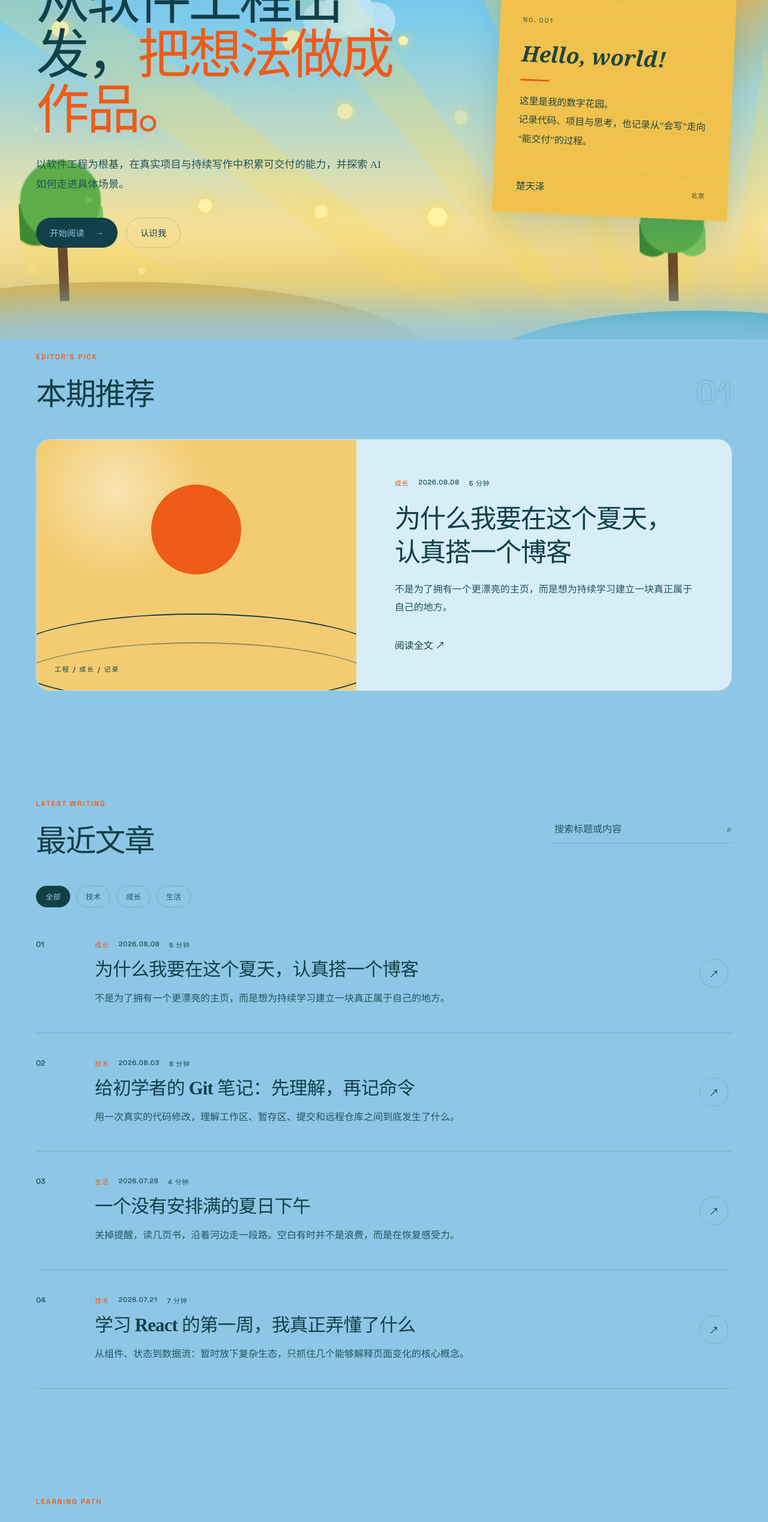
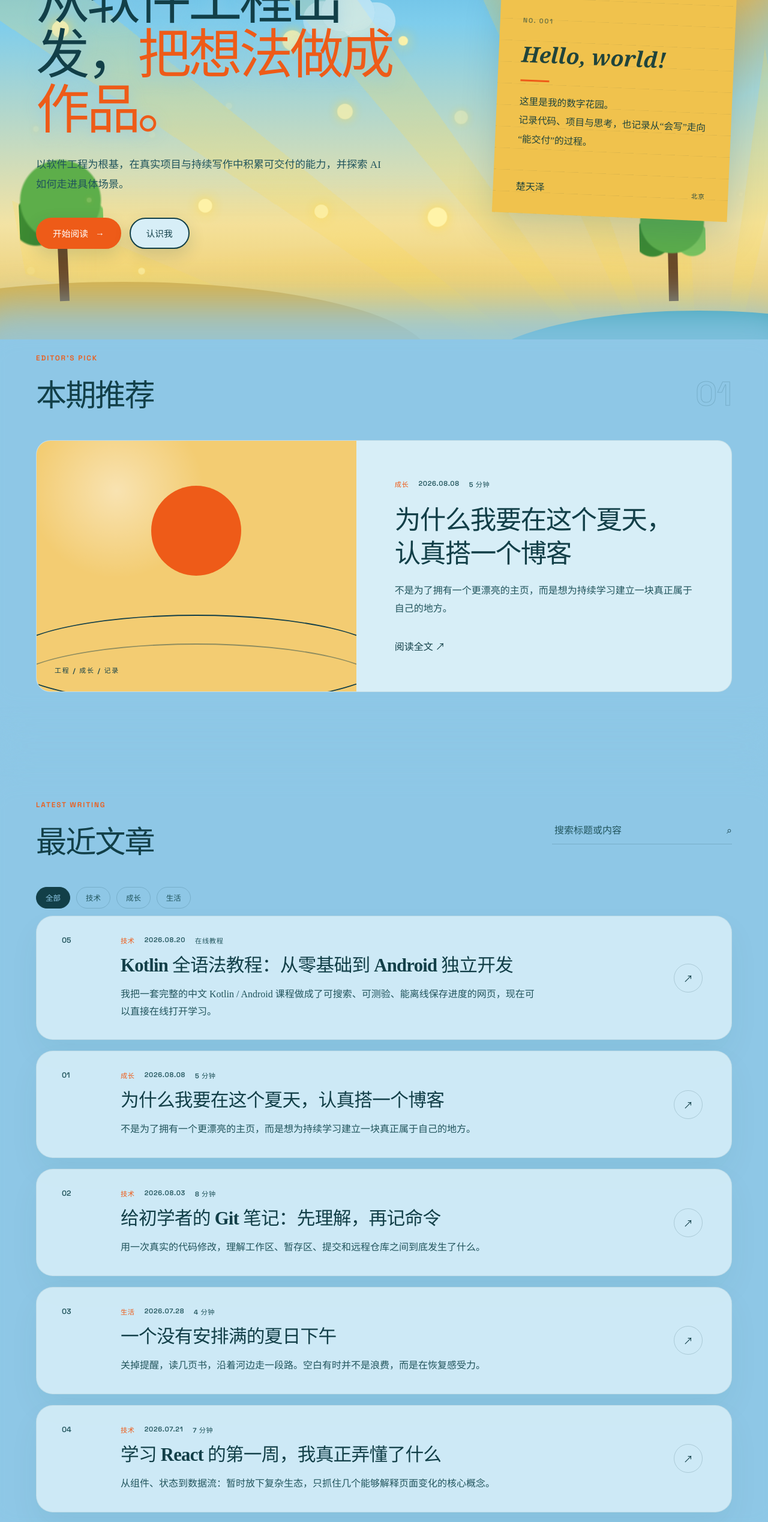
Before and after one commit to Skychutt/my-blog, a React (Vite) app: page / in a window 1280 px wide. Shown: the part 234-2772 px from the top of the page at 60% size. Built offline with nearby package versions, Linux system fonts and the light colour scheme.

Commit message:
上传了一篇文章并且加强了ui

```diff
--- a/src/App.tsx
+++ b/src/App.tsx
@@ -35,8 +35,8 @@
   "spring-night": "#2a1522",
   "summer-day": "#5eadd8",
   "summer-night": "#102436",
-  "autumn-day": "#c44a1c",
-  "autumn-night": "#2a1208",
+  "autumn-day": "#d7c39a",
+  "autumn-night": "#241e16",
   "winter-day": "#8aa6c2",
   "winter-night": "#0d1828",
 };
@@ -360,6 +360,15 @@
   );
 }
 
+function postHref(post: Post) {
+  return post.externalUrl ?? `#/post/${post.slug}`;
+}
+
+function postLinkProps(post: Post) {
+  if (!post.externalUrl) return {};
+  return { target: "_blank", rel: "noreferrer" } as const;
+}
+
 function PostMeta({ post }: { post: Post }) {
   return (
     <div className="post-meta">
@@ -374,9 +383,8 @@
   const [category, setCategory] = useState<Category>("全部");
   const [query, setQuery] = useState("");
   const featured = posts.find((post) => post.featured) ?? posts[0];
-  const visiblePosts = useMemo(() => {
   const keyword = query.trim().toLowerCase();
-    return posts.filter((post) => {
+  const visiblePosts = posts.filter((post) => {
     const inCategory = category === "全部" || post.category === category;
     const matches =
       !keyword ||
@@ -385,7 +393,6 @@
         .includes(keyword);
     return inCategory && matches;
   });
-  }, [category, query]);
 
   return (
     <>
@@ -433,7 +440,7 @@
             </div>
             <span className="section-number">{featured.number}</span>
           </div>
-          <a className="featured-card" href={`#/post/${featured.slug}`}>
+          <a className="featured-card" href={postHref(featured)} {...postLinkProps(featured)}>
             <div className="featured-art" aria-hidden="true">
               <div className="sun" />
               <div className="horizon line-one" />
@@ -444,7 +451,7 @@
               <PostMeta post={featured} />
               <h3>{featured.title}</h3>
               <p>{featured.excerpt}</p>
-              <span className="text-link">阅读全文 ↗</span>
+              <span className="text-link">{featured.externalUrl ? "打开教程 ↗" : "阅读全文 ↗"}</span>
             </div>
           </a>
         </section>
@@ -485,11 +492,11 @@
                 <div className="post-summary">
                   <PostMeta post={post} />
                   <h3>
-                    <a href={`#/post/${post.slug}`}>{post.title}</a>
+                    <a href={postHref(post)} {...postLinkProps(post)}>{post.title}</a>
                   </h3>
                   <p>{post.excerpt}</p>
                 </div>
-                <a className="round-link" href={`#/post/${post.slug}`} aria-label={`阅读：${post.title}`}>
+                <a className="round-link" href={postHref(post)} {...postLinkProps(post)} aria-label={`阅读：${post.title}`}>
                   ↗
                 </a>
               </article>
@@ -629,6 +636,11 @@
           <PostMeta post={post} />
           <h1>{post.title}</h1>
           <p>{post.excerpt}</p>
+          {post.externalUrl && (
+            <a className="button button-primary article-cta" href={post.externalUrl} target="_blank" rel="noreferrer">
+              打开在线教程 ↗
+            </a>
+          )}
         </header>
         <article className="article-body">
           {post.sections.map((section, index) => {
@@ -643,7 +655,9 @@
         </article>
         <nav className="article-next shell" aria-label="文章结尾导航">
           <a href="#/">← 查看全部文章</a>
-          <a href={siteConfig.github} target="_blank" rel="noreferrer">访问 GitHub ↗</a>
+          <a href={post.externalUrl ?? siteConfig.github} target="_blank" rel="noreferrer">
+            {post.externalUrl ? "打开在线教程 ↗" : "访问 GitHub ↗"}
+          </a>
         </nav>
       </main>
       <Footer />
--- a/src/data/posts.ts
+++ b/src/data/posts.ts
@@ -14,10 +14,48 @@
   readingTime: string;
   featured?: boolean;
   number: string;
+  externalUrl?: string;
   sections: PostSection[];
 };
 
 export const posts: Post[] = [
+  {
+    slug: "kotlin-syntax-course",
+    title: "Kotlin 全语法教程：从零基础到 Android 独立开发",
+    excerpt:
+      "我把一套完整的中文 Kotlin / Android 课程做成了可搜索、可测验、能离线保存进度的网页，现在可以直接在线打开学习。",
+    category: "技术",
+    date: "2026-08-20",
+    displayDate: "2026.08.20",
+    readingTime: "在线教程",
+    number: "05",
+    externalUrl: "https://skychutt.github.io/Kotlin_study/",
+    sections: [
+      {
+        type: "paragraph",
+        text: "暑假里我整理了一套从 Kotlin 语法到现代 Android 独立开发的中文教程，做成了带目录、搜索、进度保存、代码复制、深色模式和测验的网页。源码在 GitHub，网页也可以直接打开学习。",
+      },
+      { type: "heading", text: "这套教程里有什么" },
+      {
+        type: "list",
+        items: [
+          "Kotlin 语法：变量、空安全、函数、类、集合、协程与 Flow",
+          "Android 基础：生命周期、Intent、权限与项目结构",
+          "Jetpack Compose、Navigation、ViewModel 与数据层",
+          "网络、Room、离线同步，以及可验收的毕业项目",
+        ],
+      },
+      {
+        type: "quote",
+        text: "最好的教程不是收藏夹里的链接，而是自己能打开、能改、能一直学下去的作品。",
+      },
+      { type: "heading", text: "怎么开始" },
+      {
+        type: "paragraph",
+        text: "点下方按钮即可打开在线网页。仓库地址是 https://github.com/Skychutt/Kotlin_study ，也可以把 HTML 下载下来离线阅读，学习进度会保存在浏览器里。",
+      },
+    ],
+  },
   {
     slug: "why-i-built-this-blog",
     title: "为什么我要在这个夏天，认真搭一个博客",
--- a/src/styles.css
+++ b/src/styles.css
@@ -78,38 +78,38 @@
 
 :root[data-theme="autumn-day"] {
   color-scheme: light;
-  --paper: #e0893c;
-  --paper-raised: #f3d09a;
-  --ink: #3b1608;
-  --ink-soft: #5c2810;
-  --accent: #9a1f0a;
-  --accent-soft: #e8a24a;
-  --line: rgba(59, 22, 8, 0.22);
-  --shadow: 0 24px 60px rgba(90, 24, 8, 0.22);
-  --note: #f0b050;
-  --note-ink: #3b1608;
-  --inverse: #4a1608;
-  --inverse-ink: #ffe9c8;
-  --inverse-muted: rgba(255, 233, 200, 0.86);
-  --accent-on-inverse: #ffb45c;
+  --paper: #d7c39a;
+  --paper-raised: #ead9b8;
+  --ink: #3f3324;
+  --ink-soft: #5c4d38;
+  --accent: #b8863a;
+  --accent-soft: #e2c88a;
+  --line: rgba(63, 51, 36, 0.18);
+  --shadow: 0 24px 60px rgba(80, 58, 28, 0.16);
+  --note: #e4c98a;
+  --note-ink: #3f3324;
+  --inverse: #4a3c28;
+  --inverse-ink: #f4ead4;
+  --inverse-muted: rgba(244, 234, 212, 0.86);
+  --accent-on-inverse: #e0b56a;
 }
 
 :root[data-theme="autumn-night"] {
   color-scheme: dark;
-  --paper: #241109;
-  --paper-raised: #3b1d10;
-  --ink: #ffe8c4;
-  --ink-soft: #e8c49a;
-  --accent: #ff8a3d;
-  --accent-soft: #4a2810;
-  --line: rgba(255, 232, 196, 0.22);
-  --shadow: 0 24px 60px rgba(0, 0, 0, 0.45);
-  --note: #d4893a;
-  --note-ink: #2a1408;
-  --inverse: #140805;
-  --inverse-ink: #ffe8c4;
-  --inverse-muted: rgba(255, 232, 196, 0.86);
-  --accent-on-inverse: #ff8a3d;
+  --paper: #241e16;
+  --paper-raised: #342c22;
+  --ink: #f0e4c8;
+  --ink-soft: #d4c4a4;
+  --accent: #d4a24e;
+  --accent-soft: #4a3c28;
+  --line: rgba(240, 228, 200, 0.2);
+  --shadow: 0 24px 60px rgba(0, 0, 0, 0.42);
+  --note: #c4a05a;
+  --note-ink: #2a2218;
+  --inverse: #16120c;
+  --inverse-ink: #f0e4c8;
+  --inverse-muted: rgba(240, 228, 200, 0.86);
+  --accent-on-inverse: #d4a24e;
 }
 
 :root[data-theme="winter-day"] {
@@ -368,36 +368,36 @@
 
 :root[data-theme="autumn-day"] .theme-sky {
   background:
-    radial-gradient(ellipse 80% 50% at 18% 0%, #ef4e1c 0%, transparent 50%),
-    radial-gradient(ellipse 62% 44% at 92% 8%, #ffb02a 0%, transparent 48%),
-    linear-gradient(180deg, #b52a10 0%, #e25c20 30%, #ee9a3a 62%, #f3c56a 100%);
+    radial-gradient(ellipse 70% 42% at 78% 8%, #f0d9a0 0%, transparent 46%),
+    radial-gradient(ellipse 80% 40% at 20% 100%, #c4a86a 0%, transparent 50%),
+    linear-gradient(180deg, #c8b07a 0%, #e2c894 38%, #d4b882 72%, #b89a68 100%);
 }
 :root[data-theme="autumn-night"] .theme-sky {
   background:
-    radial-gradient(ellipse 70% 48% at 22% 0%, #8a220c 0%, transparent 50%),
-    linear-gradient(180deg, #1a0804 0%, #3a1408 40%, #4a220c 100%);
+    radial-gradient(ellipse 55% 36% at 78% 10%, #8a7048 0%, transparent 48%),
+    linear-gradient(180deg, #1a1610 0%, #2a241c 42%, #3a3226 100%);
 }
 :root[data-theme="autumn-day"] .sky-orb {
   opacity: 1;
-  top: 16%;
+  top: 14%;
   right: 12%;
-  width: 140px;
-  height: 140px;
+  width: 128px;
+  height: 128px;
   border-radius: 50%;
-  background: radial-gradient(circle at 40% 40%, #ffd27a, #ff7a28 55%, #c4320c 100%);
-  box-shadow: 0 0 80px rgba(255, 120, 40, .6);
-  animation: sun-pulse 4s ease-in-out infinite;
+  background: radial-gradient(circle at 38% 38%, #fff3c8, #e8c56a 58%, #c4a04a 100%);
+  box-shadow: 0 0 70px rgba(220, 180, 90, .45);
+  animation: sun-pulse 5s ease-in-out infinite;
 }
 :root[data-theme="autumn-night"] .sky-orb {
   opacity: 1;
-  top: 12%;
-  right: 10%;
-  width: 160px;
-  height: 160px;
+  top: 10%;
+  right: 11%;
+  width: 108px;
+  height: 108px;
   border-radius: 50%;
-  background: radial-gradient(circle at 38% 38%, #ffe2a4, #ff9a40 58%, #c45010 100%);
-  box-shadow: 0 0 90px rgba(255, 140, 50, .55);
-  animation: moon-glow 5s ease-in-out infinite;
+  background: radial-gradient(circle at 38% 38%, #fff6d8, #e0c078 70%, #b89450);
+  box-shadow: 0 0 64px rgba(210, 170, 80, .35);
+  animation: moon-glow 6s ease-in-out infinite;
 }
 :root[data-season="autumn"] .sky-ground-a,
 :root[data-season="autumn"] .sky-ground-b {
@@ -406,20 +406,20 @@
   height: 40%;
   border-radius: 50%;
 }
-:root[data-season="autumn"] .sky-ground-a { left: -22%; width: 78%; background: #7a240c; }
-:root[data-season="autumn"] .sky-ground-b { right: -18%; width: 62%; height: 32%; background: #a83a10; }
-:root[data-theme="autumn-night"] .sky-ground-a { background: #2a0e06; }
-:root[data-theme="autumn-night"] .sky-ground-b { background: #3a1608; }
+:root[data-season="autumn"] .sky-ground-a { left: -22%; width: 78%; background: #8a7348; }
+:root[data-season="autumn"] .sky-ground-b { right: -18%; width: 62%; height: 32%; background: #a08a58; }
+:root[data-theme="autumn-night"] .sky-ground-a { background: #2e281c; }
+:root[data-theme="autumn-night"] .sky-ground-b { background: #3c3428; }
 :root[data-season="autumn"] .sky-tree {
   opacity: 1;
   bottom: 6%;
   width: 150px;
   height: 250px;
   background:
-    radial-gradient(circle at 50% 28%, #e25c20 0 36%, transparent 38%),
-    radial-gradient(circle at 18% 42%, #c43c14 0 22%, transparent 24%),
-    radial-gradient(circle at 82% 40%, #f0b43a 0 20%, transparent 22%),
-    linear-gradient(#4a220c, #4a220c) 50% 100% / 16px 48% no-repeat;
+    radial-gradient(circle at 50% 28%, #c9a24e 0 36%, transparent 38%),
+    radial-gradient(circle at 18% 42%, #b08640 0 22%, transparent 24%),
+    radial-gradient(circle at 82% 40%, #d8bc70 0 20%, transparent 22%),
+    linear-gradient(#5c4a30, #5c4a30) 50% 100% / 16px 48% no-repeat;
   animation: tree-sway 4.5s ease-in-out infinite;
   transform-origin: 50% 100%;
 }
@@ -427,10 +427,10 @@
 :root[data-season="autumn"] .sky-tree-b { right: 7%; width: 120px; height: 200px; animation-delay: 1s; }
 :root[data-theme="autumn-night"] .sky-tree {
   background:
-    radial-gradient(circle at 50% 28%, #8a280c 0 36%, transparent 38%),
-    radial-gradient(circle at 18% 42%, #5c1808 0 22%, transparent 24%),
-    radial-gradient(circle at 82% 40%, #a84a10 0 20%, transparent 22%),
-    linear-gradient(#241008, #241008) 50% 100% / 16px 48% no-repeat;
+    radial-gradient(circle at 50% 28%, #6a5834 0 36%, transparent 38%),
+    radial-gradient(circle at 18% 42%, #4e4228 0 22%, transparent 24%),
+    radial-gradient(circle at 82% 40%, #7a6840 0 20%, transparent 22%),
+    linear-gradient(#2a2418, #2a2418) 50% 100% / 16px 48% no-repeat;
 }
 
 :root[data-theme="winter-day"] .theme-sky {
@@ -533,15 +533,15 @@
 }
 .sky-bit-leaf {
   border-radius: 80% 0 55% 20%;
-  background: #d24a12;
+  background: #c9a04a;
   opacity: .92;
   animation-name: leaf-fall;
   animation-timing-function: linear;
   animation-iteration-count: infinite;
 }
-.sky-bit-leaf:nth-of-type(3n) { background: #e88920; }
-.sky-bit-leaf:nth-of-type(4n) { background: #8b1e0a; }
-.sky-bit-leaf:nth-of-type(5n) { background: #f0b43a; }
+.sky-bit-leaf:nth-of-type(3n) { background: #d4b06a; }
+.sky-bit-leaf:nth-of-type(4n) { background: #8a6a38; }
+.sky-bit-leaf:nth-of-type(5n) { background: #b8863c; }
 .sky-bit-snow {
   background: #ffffff;
   opacity: .95;
@@ -727,8 +727,8 @@
 .theme-swatch-spring-night { background: linear-gradient(180deg, #4a2234, #1d3326); }
 .theme-swatch-summer-day { background: linear-gradient(180deg, #3ea0d8, #f0d070); }
 .theme-swatch-summer-night { background: linear-gradient(180deg, #06101c, #1b354c); }
-.theme-swatch-autumn-day { background: linear-gradient(180deg, #c43c14, #f0c060); }
-.theme-swatch-autumn-night { background: linear-gradient(180deg, #3a1408, #7a240c); }
+.theme-swatch-autumn-day { background: linear-gradient(180deg, #c8b07a, #ead9b8); }
+.theme-swatch-autumn-night { background: linear-gradient(180deg, #1a1610, #d4a24e); }
 .theme-swatch-winter-day { background: linear-gradient(180deg, #7e9bb8, #e8f2fa); }
 .theme-swatch-winter-night { background: linear-gradient(180deg, #061018, #8ec4f0); }
 .brand { display: flex; align-items: center; gap: 11px; font-weight: 900; letter-spacing: 0.08em; }
@@ -744,19 +744,55 @@
 }
 nav a:hover::after { transform: scaleX(1); transform-origin: left; }
 .icon-button {
-  width: 40px; height: 40px; border: 1px solid var(--line); border-radius: 50%;
-  color: var(--ink); background: transparent; cursor: pointer; font-size: 0.75rem;
+  width: 42px;
+  height: 42px;
+  border: 2px solid var(--ink);
+  border-radius: 50%;
+  color: var(--ink);
+  background: var(--paper-raised);
+  box-shadow: 0 6px 16px color-mix(in srgb, var(--ink) 12%, transparent);
+  cursor: pointer;
+  font-size: 0.78rem;
+  font-weight: 800;
 }
 
 .hero { min-height: 650px; display: grid; grid-template-columns: 1.25fr 0.75fr; gap: 9vw; align-items: center; padding-block: 84px; }
 .hero h1 { margin: 0; max-width: 760px; font-size: clamp(3.5rem, 7vw, 7rem); line-height: 1.02; letter-spacing: -0.055em; }
 .hero h1 em { color: var(--accent); font-style: normal; }
 .hero-intro { max-width: 590px; margin: 30px 0 0; color: var(--ink-soft); font-size: 1.08rem; line-height: 1.9; }
-.hero-actions { display: flex; gap: 14px; margin-top: 38px; }
-.button { display: inline-flex; align-items: center; justify-content: center; gap: 18px; min-height: 50px; padding: 0 23px; border-radius: 999px; font-size: 0.9rem; font-weight: 700; }
-.button-primary { background: var(--ink); color: var(--paper); }
-.button-primary:hover { background: var(--accent); color: white; }
-.button-quiet { border: 1px solid var(--line); }
+.hero-actions { display: flex; gap: 14px; margin-top: 38px; position: relative; z-index: 3; }
+.button {
+  display: inline-flex;
+  align-items: center;
+  justify-content: center;
+  gap: 12px;
+  min-height: 52px;
+  padding: 0 26px;
+  border: 2px solid transparent;
+  border-radius: 999px;
+  font-size: 0.92rem;
+  font-weight: 800;
+  box-shadow: 0 10px 28px color-mix(in srgb, var(--ink) 16%, transparent);
+}
+.button-primary {
+  background: var(--accent);
+  color: #fff;
+  border-color: var(--accent);
+}
+.button-primary:hover {
+  background: var(--ink);
+  color: var(--paper-raised);
+  border-color: var(--ink);
+}
+.button-quiet {
+  background: var(--paper-raised);
+  color: var(--ink);
+  border-color: var(--ink);
+}
+.button-quiet:hover {
+  background: var(--ink);
+  color: var(--paper-raised);
+}
 .hero-note {
   position: relative; transform: rotate(2.5deg); padding: 52px 38px 34px;
   background: var(--note); color: var(--note-ink); box-shadow: var(--shadow);
@@ -836,7 +872,26 @@
   color: var(--ink-soft); background: transparent; cursor: pointer; font-size: .78rem;
 }
 .filter-row button.active { border-color: var(--ink); background: var(--ink); color: var(--paper); }
-.post-row { display: grid; grid-template-columns: 70px 1fr 54px; gap: 28px; align-items: center; padding: 42px 0; border-bottom: 1px solid var(--line); }
+.post-list {
+  display: grid;
+  gap: 18px;
+}
+.post-row {
+  display: grid;
+  grid-template-columns: 70px 1fr 54px;
+  gap: 28px;
+  align-items: center;
+  padding: 32px clamp(24px, 4vw, 42px);
+  border: 1px solid color-mix(in srgb, var(--line) 45%, transparent);
+  border-radius: 28px;
+  background: color-mix(in srgb, var(--paper-raised) 88%, transparent);
+  box-shadow: 0 24px 50px color-mix(in srgb, var(--ink) 6%, transparent);
+  transition: transform 200ms ease, box-shadow 200ms ease;
+}
+.post-row:hover {
+  transform: translateY(-3px);
+  box-shadow: 0 28px 56px color-mix(in srgb, var(--ink) 10%, transparent);
+}
 .post-number { align-self: start; color: var(--ink-soft); font: 600 .78rem "Space Grotesk", sans-serif; }
 .post-summary h3 { margin: 13px 0 12px; font-size: clamp(1.4rem, 2.4vw, 2.3rem); line-height: 1.4; letter-spacing: -.025em; }
 .post-summary h3 a:hover { color: var(--accent); }
@@ -954,10 +1009,29 @@
   pointer-events: none;
 }
 .article-hero { padding: 90px 0 65px; text-align: center; }
-.back-link { display: inline-block; margin-bottom: 55px; color: var(--ink-soft); font-size: .82rem; }
+.back-link {
+  display: inline-flex;
+  align-items: center;
+  min-height: 42px;
+  padding: 0 18px;
+  margin-bottom: 55px;
+  border: 2px solid var(--ink);
+  border-radius: 999px;
+  background: var(--paper-raised);
+  color: var(--ink);
+  font-size: .86rem;
+  font-weight: 800;
+  box-shadow: 0 8px 22px color-mix(in srgb, var(--ink) 14%, transparent);
+}
+.back-link:hover {
+  background: var(--accent);
+  border-color: var(--accent);
+  color: #fff;
+}
 .article-hero .post-meta { justify-content: center; }
 .article-hero h1 { max-width: 900px; margin: 28px auto 24px; font-size: clamp(2.8rem, 6vw, 5.8rem); line-height: 1.17; letter-spacing: -.055em; }
 .article-hero > p { max-width: 700px; margin: 0 auto; color: var(--ink-soft); font-size: 1.08rem; line-height: 1.9; }
+.article-cta { margin: 32px auto 0; }
 .article-body { width: min(720px, calc(100% - 48px)); margin: 0 auto; padding: 65px 0 90px; border-top: 1px solid var(--line); }
 .article-body p, .article-body li { font-size: 1.06rem; line-height: 2.1; }
 .article-body h2 { margin: 64px 0 20px; font-size: 2rem; letter-spacing: -.03em; }
@@ -1000,7 +1074,7 @@
   .path-section .section-heading { align-items: start; flex-direction: column; gap: 20px; }
   .path-intro { text-align: left; }
   .search-box { width: 100%; }
-  .post-row { grid-template-columns: 40px 1fr; gap: 10px; padding: 34px 0; }
+  .post-row { grid-template-columns: 40px 1fr; gap: 10px; padding: 24px 20px; }
   .round-link { display: none; }
   .post-summary h3 { font-size: 1.5rem; }
   .post-summary > p { font-size: .9rem; }
```
Lines whose indentation alone changed are shown as unchanged.
